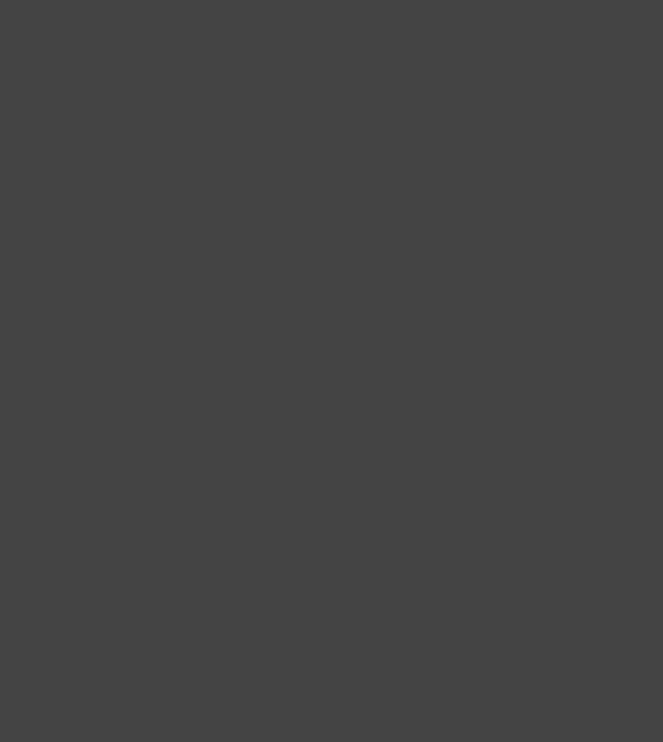
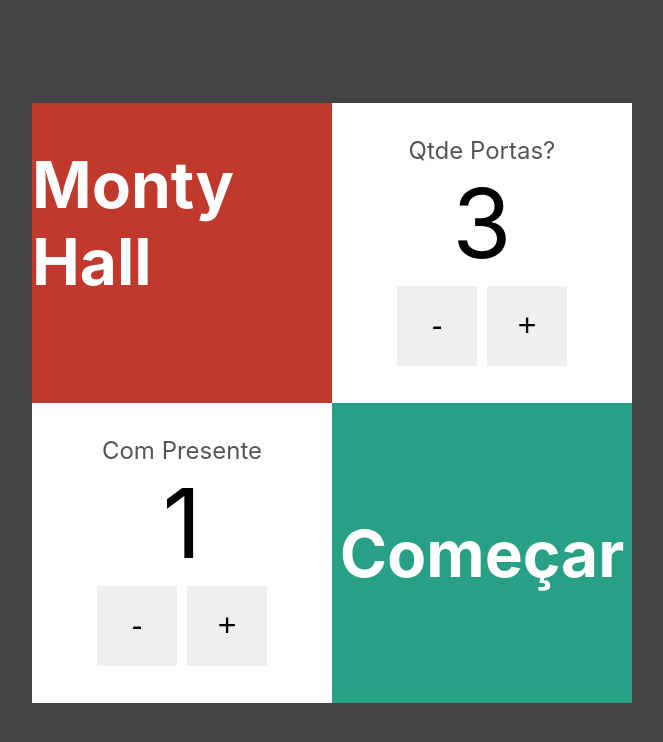
Before and after one commit to GustavoBozo/DoorGame-Cod3r, a Next.js app: page / in a window 1280 px wide. Shown: the top 742 px of the page, without its empty margins (308-971 px from the left). Built offline with nearby package versions, Linux system fonts and the light colour scheme.

Commit message:
Finalizado eventos de porta e formulario de jogo

```diff
--- a/components/Cartao.tsx
+++ b/components/Cartao.tsx
@@ -1,9 +1,17 @@
 import styles from '../styles/Cartao.module.css'
 
-export default function Cartao(props){
+interface CartaoProps {
+    bgcolor?: string
+    children?: any
+}
+
+export default function Cartao(props: CartaoProps){
     return (
-        <div className={styles.cartao}>
-
+        <div className={styles.cartao}
+            style={{
+                backgroundColor: props.bgcolor ?? "#fff"
+            }}>
+            {props.children}
 
         </div>
     )
--- /dev/null
+++ b/components/EntradaNumerica.tsx
@@ -0,0 +1,25 @@
+import styles from "../styles/EntradaNumerica.module.css"
+
+interface EntradaNumericaProps {
+    text: string
+    value: number
+    onChange: (newValue: number) => void
+}
+
+export default function EntradaNumerica(props: EntradaNumericaProps) {
+    const dec = () => props.onChange(props.value - 1)
+    const inc = () => props.onChange(props.value + 1)
+
+    return (
+        <div className={styles.entradaNumerica}>
+            <span className={styles.text}> {props.text}</span>
+            <span className={styles.value}> {props.value}</span>
+            <div className={styles.botoes}>
+                <button className={styles.btn} onClick={dec}>-</button>
+                <button className={styles.btn} onClick={inc}>+</button>
+
+            </div>
+
+        </div>
+    )
+}
--- a/pages/index.jsx
+++ b/pages/index.jsx
@@ -1,10 +1,35 @@
+import Link from 'next/link';
 import Cartao from '../components/Cartao';
+import EntradaNumerica from '../components/EntradaNumerica'
+import styles from '../styles/Form.module.css'
+import { useState } from 'react';
+
 
 export default function Form() {
+  const [qtdePortas, setQtdePortas] = useState(3)
+  const [comPresente, setComPresente] = useState(1)
+
 
   return (
-    <div>
-      <Cartao />
+    <div className={styles.form}>
+      <div>
+        <Cartao bgcolor="#c0392c">
+          <h1>Monty Hall</h1>
+        </Cartao>
+        <Cartao>
+          <EntradaNumerica text="Qtde Portas?" value={qtdePortas} onChange={novaQtde => setQtdePortas(novaQtde)}/>
+        </Cartao>
+      </div>
+      <div>
+        <Cartao>
+          <EntradaNumerica text="Com Presente" value={comPresente} onChange={comPresente => setComPresente(comPresente)}/>
+        </Cartao>
+        <Cartao bgcolor="#28a085">
+          <Link href={`/jogo/${qtdePortas}/${comPresente}`} >
+            <h1 className={styles.link}>Começar </h1>
+          </Link>
+        </Cartao>
+      </div>
     </div>
   )
 }
--- a/styles/Cartao.module.css
+++ b/styles/Cartao.module.css
@@ -1,4 +1,6 @@
 .cartao {
     display: flex;
-
+    width: 300px;
+    height: 300px;
+    color : #fff;
 }
--- /dev/null
+++ b/styles/EntradaNumerica.module.css
@@ -0,0 +1,33 @@
+.entradaNumerica {
+    display: flex;
+    color: black;
+    align-items: center;
+    flex-direction: column;
+    justify-content: center;
+    flex: 1;
+}
+
+.text {
+    color: #555;
+    font-size: 1.5rem;
+}
+
+.value {
+    font-size: 6rem;
+}
+
+.botoes {
+    display: flex;
+}
+
+.btn {
+    display: flex;
+    justify-content: center;
+    align-items: center;
+    font-size: 2rem;
+    height: 80px;
+    width: 80px;
+    margin: 5px;
+    border: none;
+
+}
--- /dev/null
+++ b/styles/Form.module.css
@@ -0,0 +1,24 @@
+.form {
+    display: flex;
+    justify-content: center;
+    align-items: center;
+    height: 100vh;
+    font-size: 2rem;
+    padding: 20px;
+    margin: 3px;
+    flex-direction: column;
+}
+
+.form > div {
+    display: flex;
+
+}
+
+.link {
+    display: flex;
+    justify-content: center;
+    align-items: center;
+    flex: 1;
+    margin: 0;
+    cursor: pointer;
+}
--- a/tsconfig.json
+++ b/tsconfig.json
@@ -22,7 +22,7 @@
     "next-env.d.ts",
     "**/*.ts",
     "**/*.tsx"
-  ],
+, "components/Presente.jsx"  ],
   "exclude": [
     "node_modules"
   ]
```
